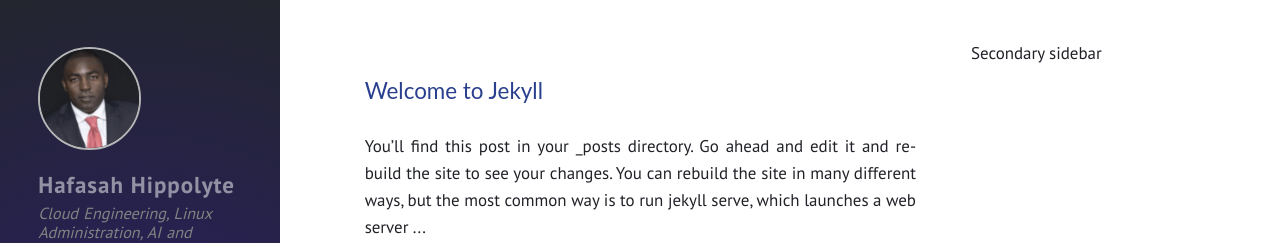
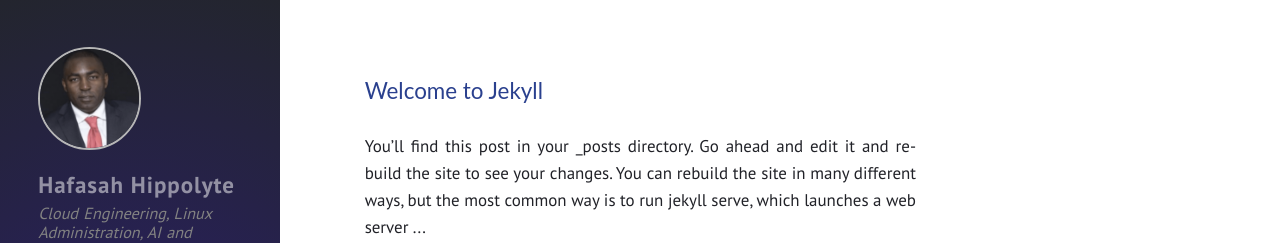
Before and after one commit to hfasah/hfasah.github.io, a Jekyll site: the page built from archive.html, in a window 1280 px wide. Shown: the top 243 px of the page. Built offline with Jekyll 4.4.1, drawn with Linux system fonts in a browser that asks for light colours.

Commit message:
Update archive.html

```diff
--- a/_includes/archive.html
+++ b/_includes/archive.html
@@ -16,8 +16,6 @@
       </div>
       {% endfor %}
     </div>
-    <div id="panel-wrapper">
-        Secondary sidebar
-    </div>
+
 
   </article>
```
